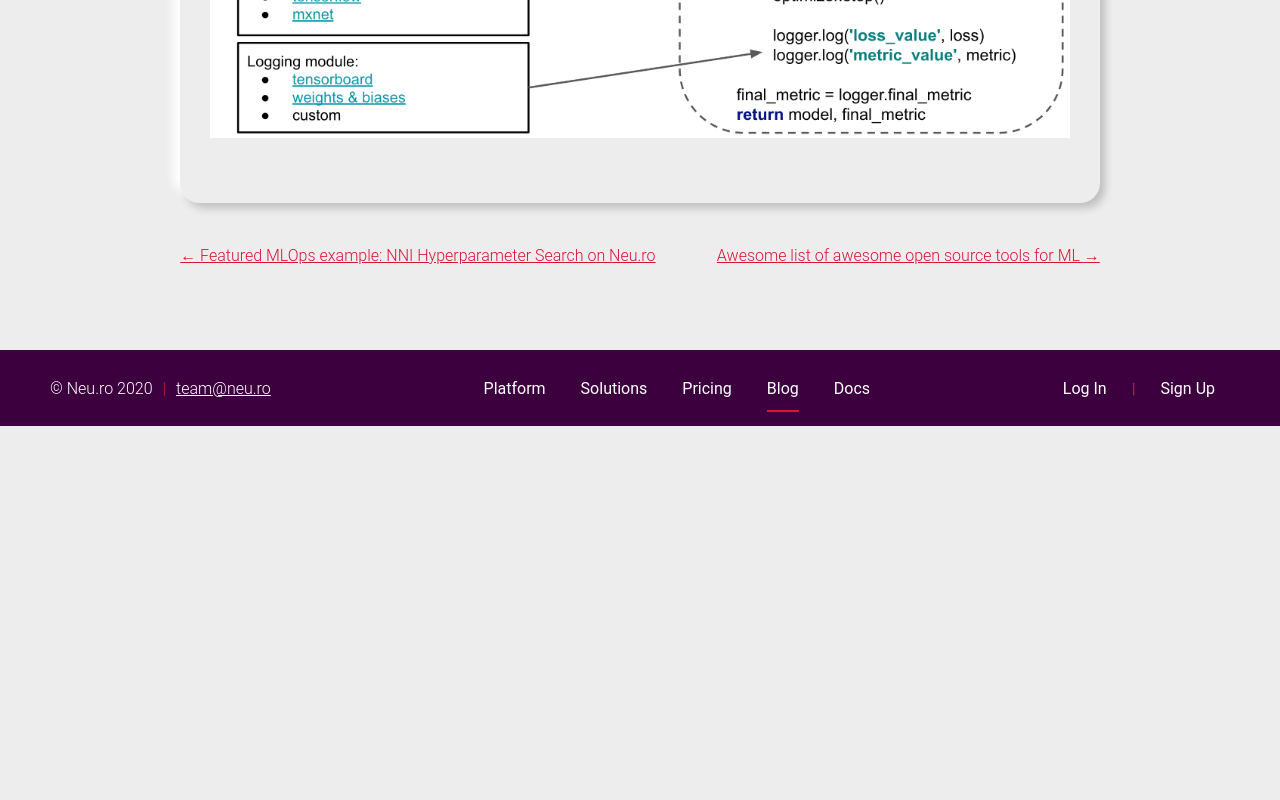
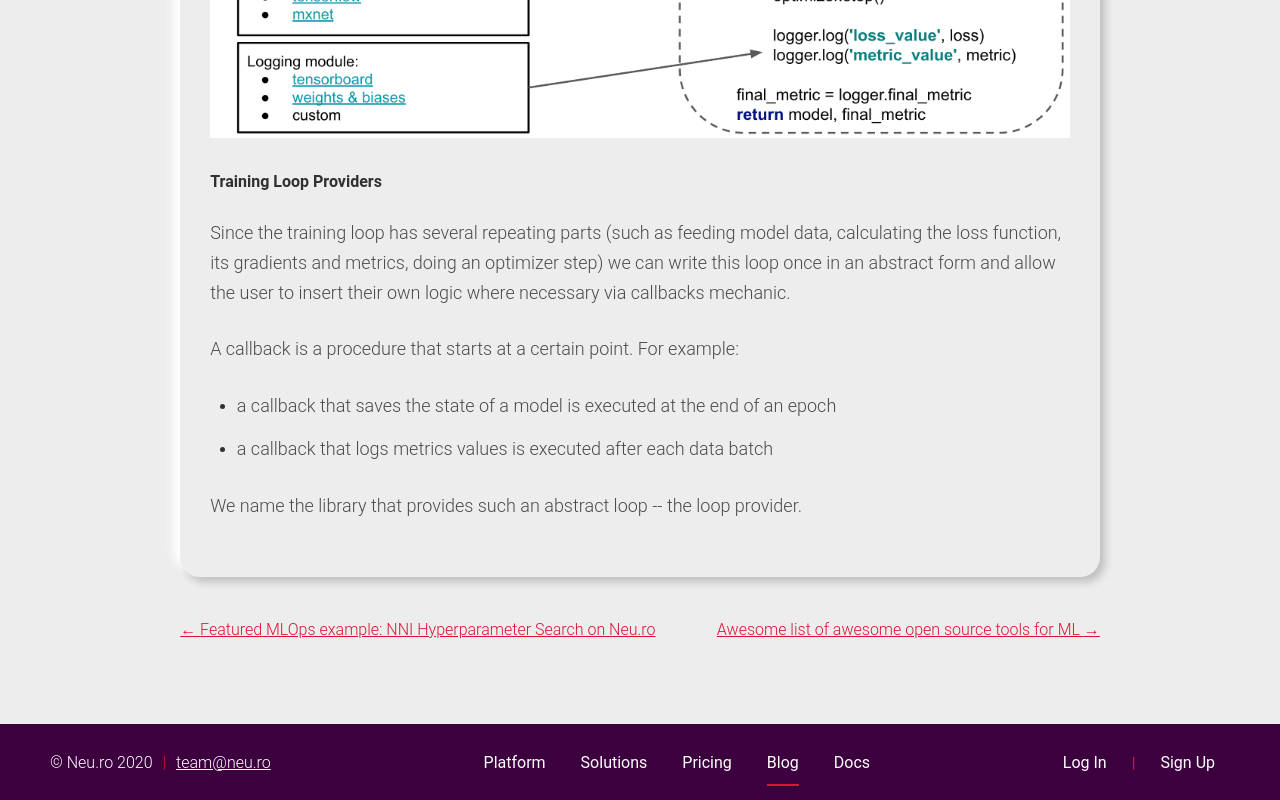
Before and after one commit to neuro-inc/platform-blog, a Gatsby site: page /blog/mlops-overview-tools-and-processes-for-modern-deep-learning/ in a window 1280 px wide. Shown: the part 2586-3386 px from the top of the page. Before the commit the page ends 3012 px from the top, so only its background shows below. Built offline with nearby package versions, Linux system fonts and the light colour scheme; Gatsby itself is replaced by a stand-in of ours; some packages are replaced by stand-ins of ours.

Commit message:
Update Blog “mlops-overview-tools-and-processes-for-modern-deep-learning”

```diff
--- a/content/blog/mlops-overview-tools-and-processes-for-modern-deep-learning.md
+++ b/content/blog/mlops-overview-tools-and-processes-for-modern-deep-learning.md
@@ -63,3 +63,15 @@ A key element of model development is the model training. At the core of it is t
 It is a process where the model receives labeled samples, backpropagation algorithm calculates the error and the gradients of the loss function are calculated, then the optimizer changes the model’s weight. This loop runs epoch after epoch, batch after batch, as a result we get the best state of the model in terms of best metric value on validation data.
 
 ![mlops-model-training-loop](../../assets/model_training_loop.png "Model Training Loop (mlops)")
+
+#### Training Loop Providers
+
+Since the training loop has several repeating parts (such as feeding model data, calculating the loss function, its gradients and metrics, doing an optimizer step) we can write this loop once in an abstract form  and allow the user to insert their own logic where necessary via callbacks mechanic.
+
+A callback is a procedure that starts at a certain point. For example:
+
+- a callback that saves the state of a model is executed at the end of an epoch
+
+- a callback that logs metrics values is executed after each data batch
+
+We name the library that provides such an abstract loop -- the loop provider.
```
